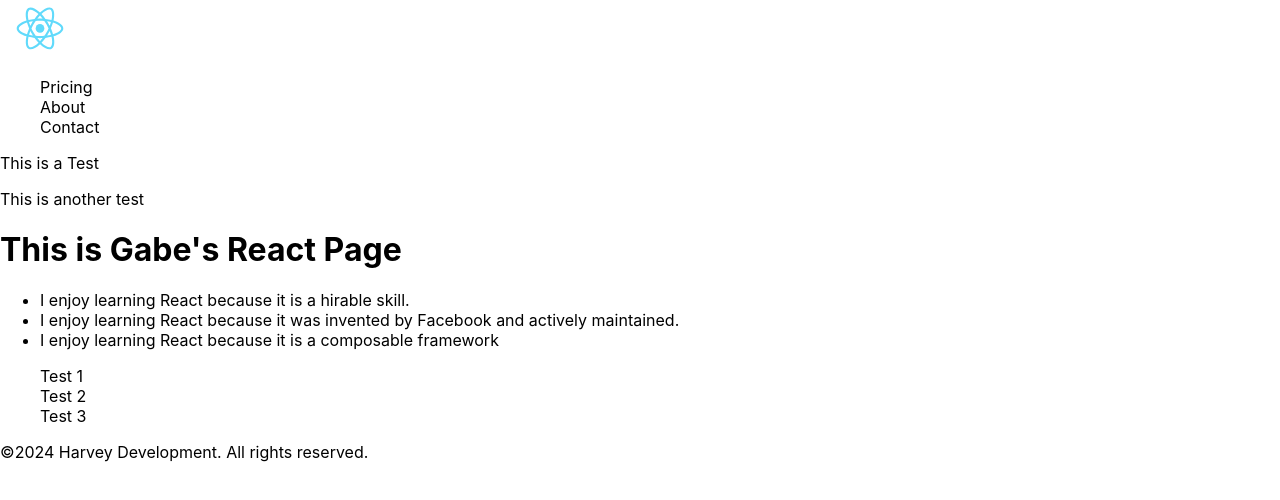
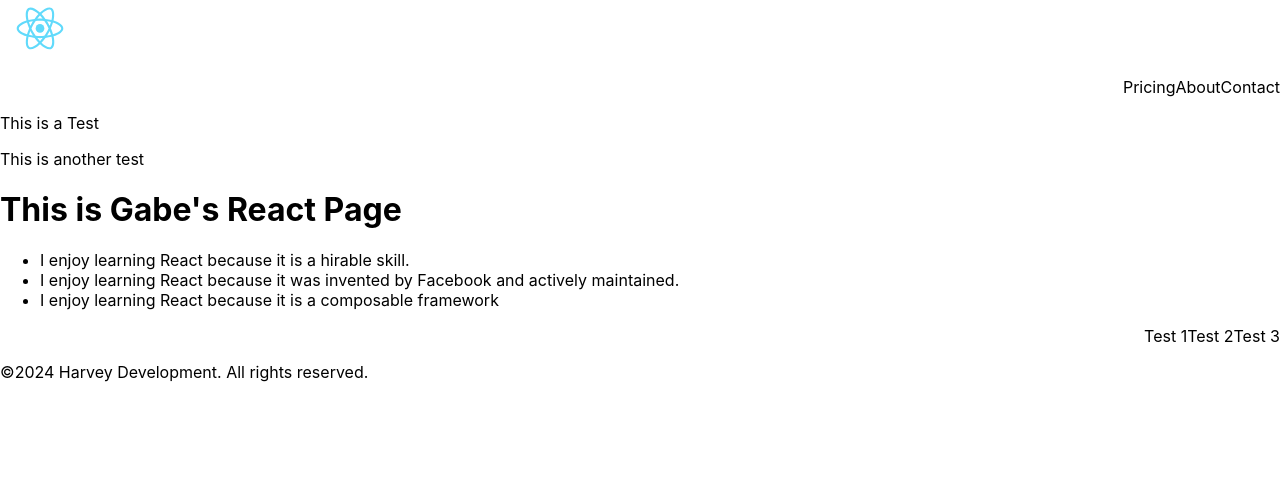
Before and after one commit to gabeharvey/Custom-Components-React, a React (Create React App) app: page / in a window 1280 px wide. Shown: the top 500 px of the page. Built offline with nearby package versions, Linux system fonts and the light colour scheme.

Commit message:
Added flexbox to nav-items in App.css

```diff
--- a/src/App.css
+++ b/src/App.css
@@ -39,4 +39,6 @@
 
 .nav-items {
   list-style: none;
+  display: flex;
+  justify-content: end;
 }
```
